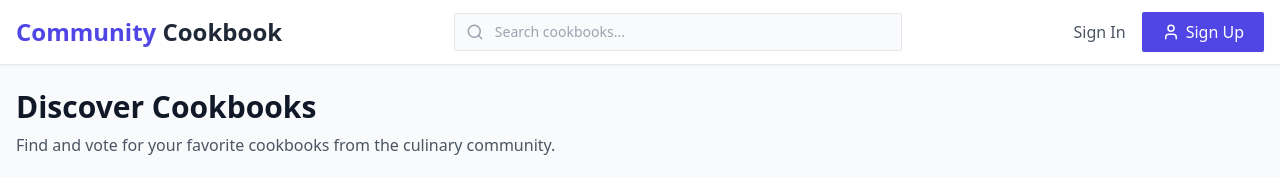
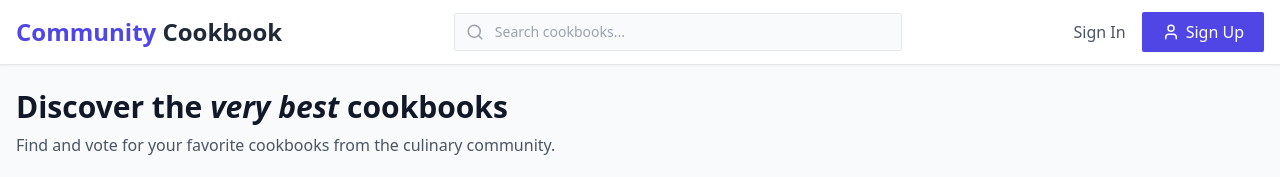
Before and after one commit to bbockes/community-cookbook, a React app: page / in a window 1280 px wide. Shown: the top 177 px of the page. Built offline with nearby package versions, Linux system fonts and the light colour scheme; no server answers; the database is empty; the HTML template or start-up script is replaced by a standard one.

Commit message:
Update heading text with italicized 'very best'

```diff
--- a/src/pages/Home.tsx
+++ b/src/pages/Home.tsx
@@ -69,7 +69,7 @@ export const Home: React.FC<HomeProps> = ({
   return <div>
       <div className="mb-8">
         <h1 className="text-3xl font-bold text-gray-900 mb-2">
-          Discover Cookbooks
+          Discover the <em>very best</em> cookbooks
         </h1>
         <p className="text-gray-600">
           Find and vote for your favorite cookbooks from the culinary community.
```
